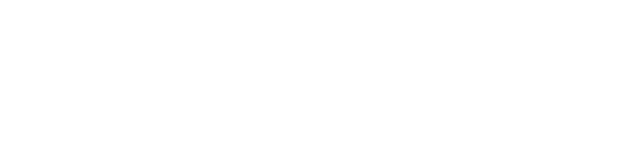
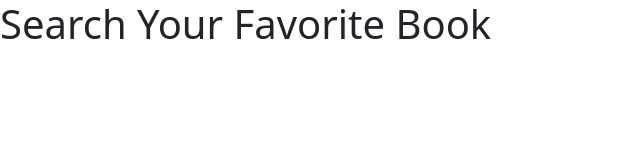
Before and after one commit to mhasancy/book-archive, a plain HTML site: page index.html in a window 1280 px wide. Shown: the whole page, without its empty margins (0-640 px from the left). Drawn offline with nearby package versions, Linux system fonts and the light colour scheme.

Commit message:
added Title

```diff
--- a/index.html
+++ b/index.html
@@ -14,7 +14,9 @@
 <body>
     <header></header>
     <main>
-        <section></section>
+        <section>
+            <h1>Search Your Favorite Book</h1>
+        </section>
         <section></section>
         <section></section>
     </main>
```
